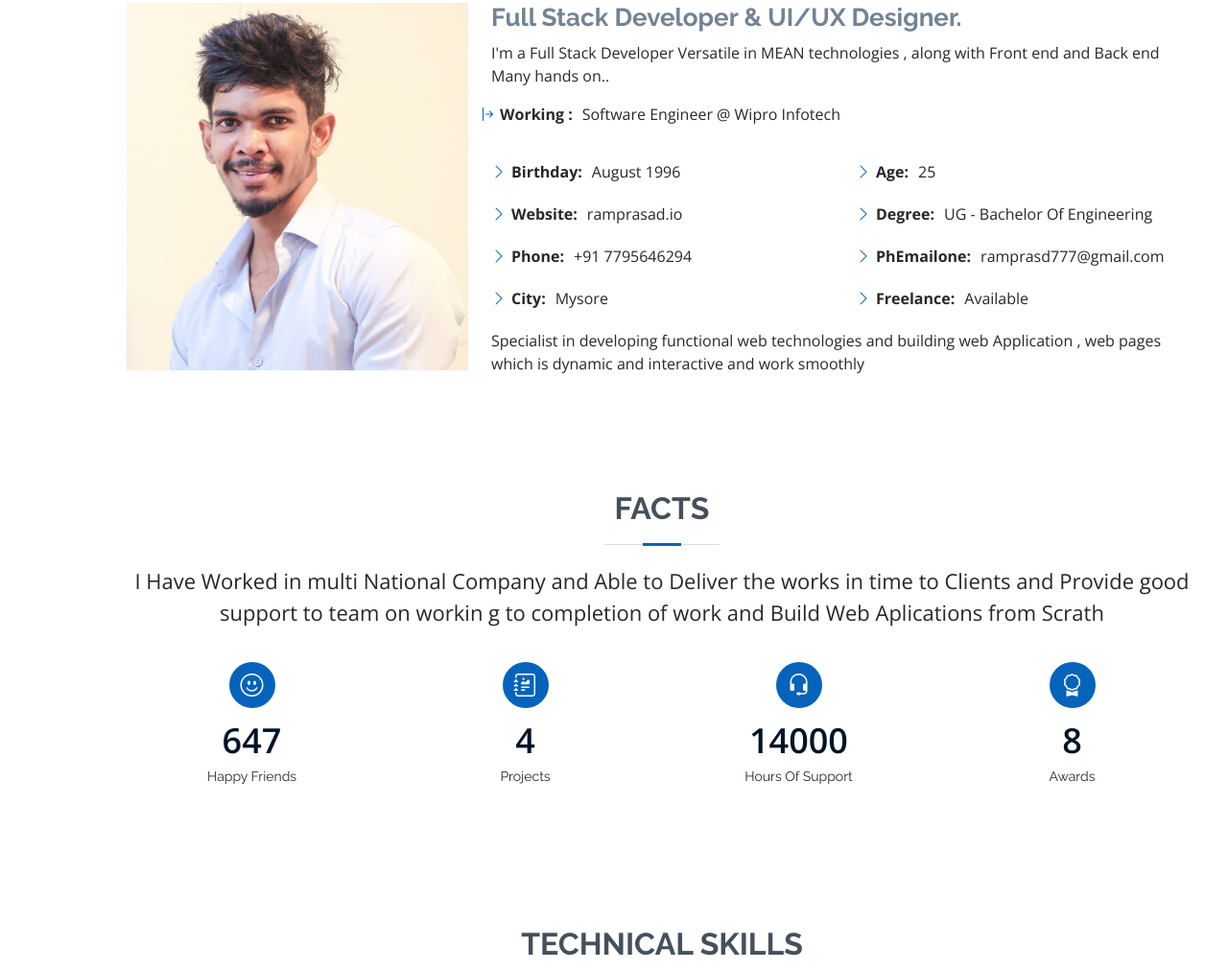
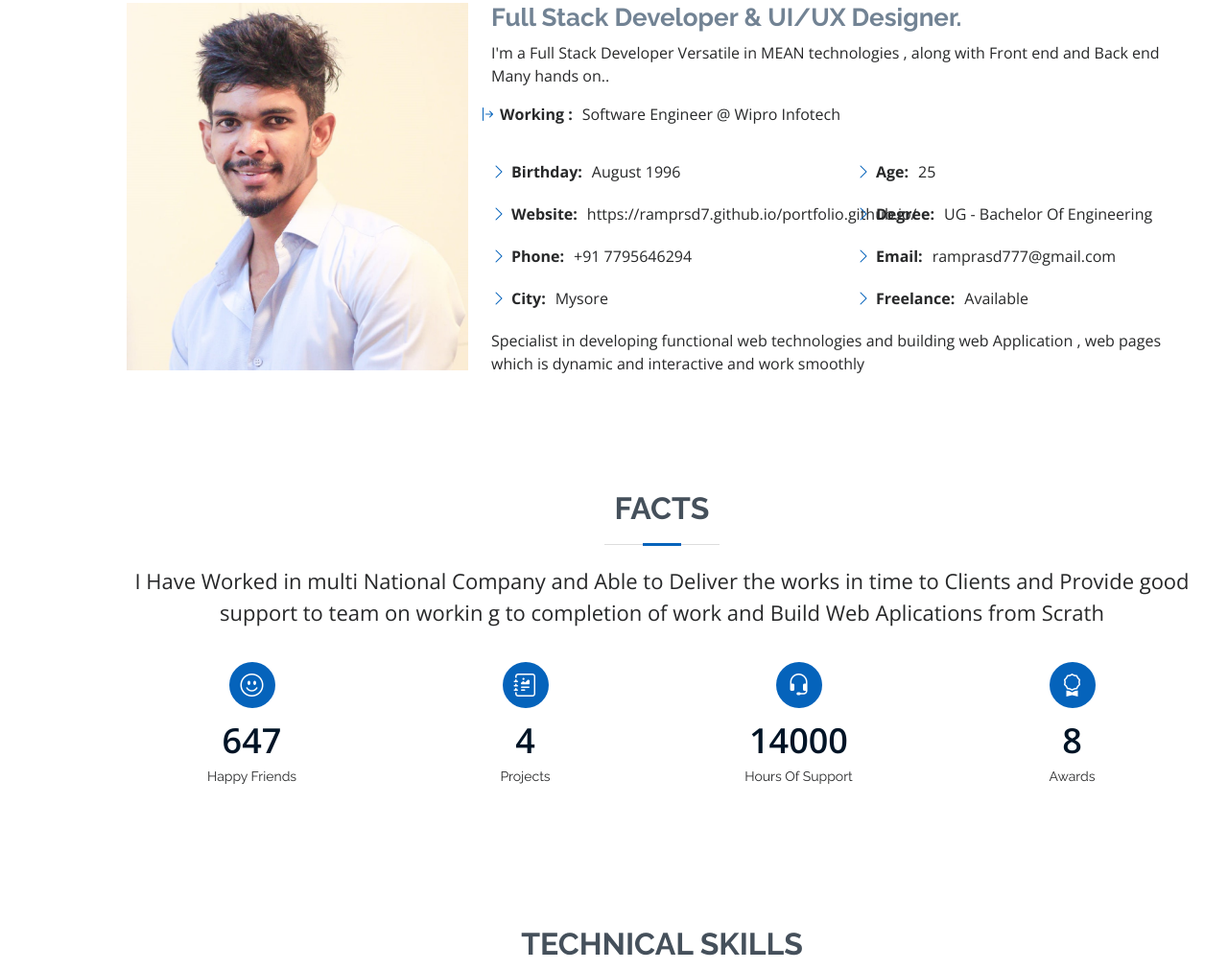
Before and after one commit to ramprsd7/portfolio.github.io, a plain HTML site: page index.html in a window 1280 px wide. Shown: the part 1235-2246 px from the top of the page at 96% size. Drawn offline with nearby package versions, Linux system fonts and the light colour scheme; files whose address does not match are found by name.

Commit message:
Update index.html

```diff
--- a/index.html
+++ b/index.html
@@ -100,7 +100,7 @@
                             <div class="col-lg-6">
                                 <ul>
                                     <li><i class="bi bi-chevron-right"></i> <strong>Birthday:</strong> <span>August 1996</span></li>
-                                    <li><i class="bi bi-chevron-right"></i> <strong>Website:</strong> <span>ramprasad.io</span></li>
+                                    <li><i class="bi bi-chevron-right"></i> <strong>Website:</strong> <span>https://ramprsd7.github.io/portfolio.github.io/</span></li>
                                     <li><i class="bi bi-chevron-right"></i> <strong>Phone:</strong> <span>+91 7795646294</span></li>
                                     <li><i class="bi bi-chevron-right"></i> <strong>City:</strong> <span>Mysore</span></li>
                                 </ul>
@@ -109,7 +109,7 @@
                                 <ul>
                                     <li><i class="bi bi-chevron-right"></i> <strong>Age:</strong> <span>25</span></li>
                                     <li><i class="bi bi-chevron-right"></i> <strong>Degree:</strong> <span>UG - Bachelor Of Engineering</span></li>
-                                    <li><i class="bi bi-chevron-right"></i> <strong>PhEmailone:</strong> <span>ramprasd777@gmail.com</span></li>
+                                    <li><i class="bi bi-chevron-right"></i> <strong>Email:</strong> <span>ramprasd777@gmail.com</span></li>
                                     <li><i class="bi bi-chevron-right"></i> <strong>Freelance:</strong> <span>Available</span></li>
                                 </ul>
                             </div>
```
